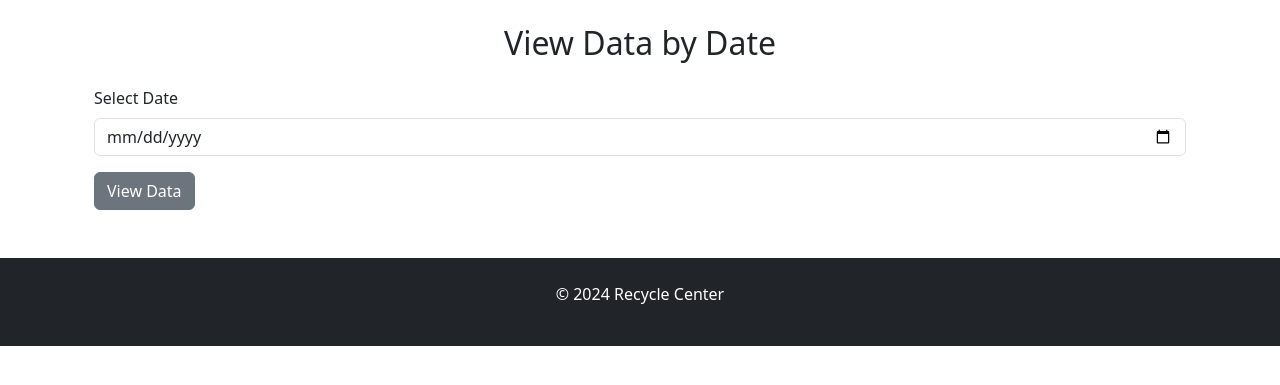
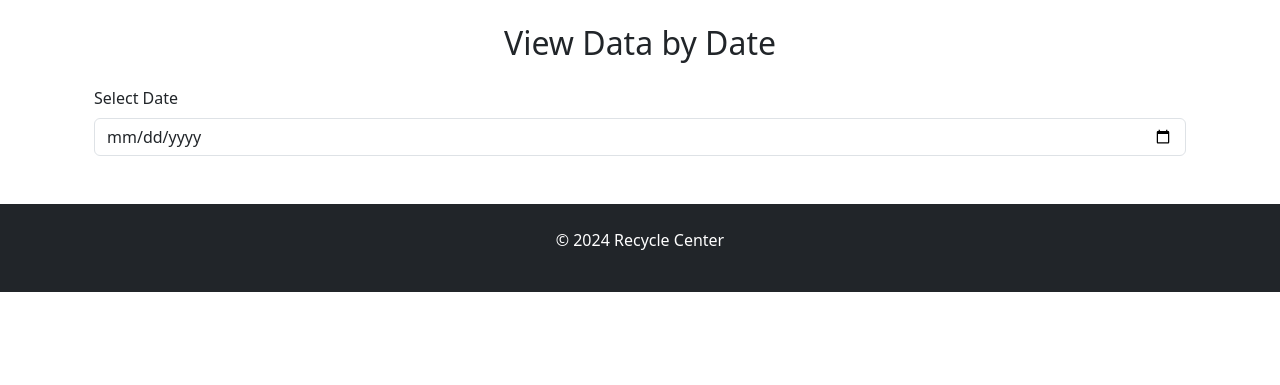
Before and after one commit to AILearner365/nwmsu-recycle-center-project, a Flask app: template templates/log_waste.html in a window 1280 px wide. Shown: the part 56-441 px from the top of the page. Run offline with Flask 2, Linux system fonts and the light colour scheme; the template is opened without the code that fills it, so the values that code supplies are empty.

Commit message:
Refactor log_waste.html add auto-submit functionality on date change

```diff
--- a/templates/log_waste.html
+++ b/templates/log_waste.html
@@ -3,12 +3,12 @@
 {% block content %}
 <div class="container">
     <h2 class="text-center mb-4">View Data by Date</h2>
-    <form method="GET" action="/log-waste" class="mb-4">
+    <form method="GET" action="/log-waste" class="mb-4" id="date_form">
         <div class="mb-3">
             <label for="date_view" class="form-label">Select Date</label>
             <input type="date" class="form-control" id="date_view" name="date_view" value="{{ request.args.get('date_view', '') or selected_date }}" required>
         </div>
-        <button type="submit" class="btn btn-secondary">View Data</button>
+        <!-- <button type="submit" class="btn btn-secondary">View Data</button> -->
     </form>
     {% if show_form %}
     <h2 class="mt-4 mb-3" style="font-size: 1.5rem;">Log Waste Data for {{ selected_date }}</h2>
@@ -66,13 +66,20 @@
     </form>
     {% endif %}
 
-    <script>
-        // Get today's date in 'YYYY-MM-DD' format
-        const today = new Date().toISOString().split('T')[0];
+    <!-- JavaScript to auto-submit the form when the date is changed -->
+<script>
+    // Get today's date in 'YYYY-MM-DD' format
+    const today = new Date().toISOString().split('T')[0];
 
-        // Set the max attribute of the date input field
-        document.getElementById('date_view').setAttribute('max', today);
-    </script>
+    // Set the max attribute of the date input field
+    const dateInput = document.getElementById('date_view');
+    dateInput.setAttribute('max', today);
+
+    // Add an event listener to auto-submit the form when the date changes
+    dateInput.addEventListener('change', function() {
+        document.getElementById('date_form').submit();
+    });
+</script>
 </div>
 {% endblock %}
 
```
